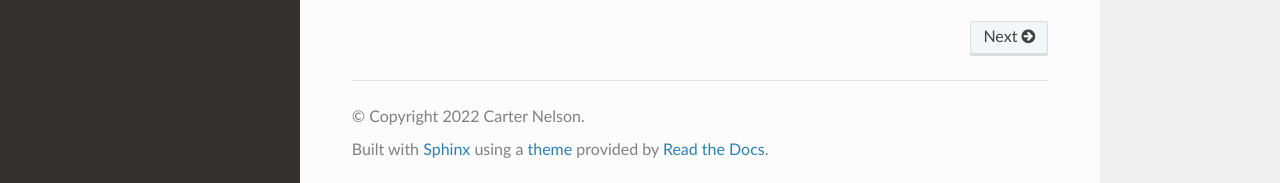
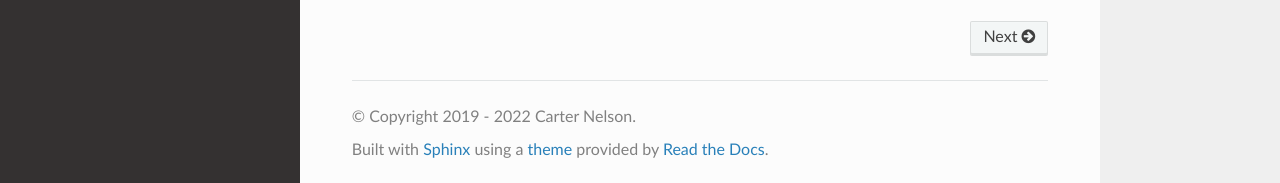
Before and after one commit to adafruit/Adafruit_CircuitPython_Gizmo, a Sphinx documentation site: the page built from docs/index.rst, in a window 1280 px wide and 900 px high, scrolled down 758 px. Shown: the part 714-897 px from the top of the window. Built offline with Sphinx 7.4.7 and the Read the Docs theme 2.0.0, drawn with Linux system fonts in a browser that asks for light colours; some of the changed lines change nothing that is shown.

Commit message:
Use year duration range for copyright attribution

```diff
--- a/docs/conf.py
+++ b/docs/conf.py
@@ -56,8 +56,14 @@
 
 # General information about the project.
 project = "Adafruit Gizmo Library"
+creation_year = "2019"
 current_year = str(datetime.datetime.now().year)
-copyright = current_year + " Carter Nelson"
+year_duration = (
+    current_year
+    if current_year == creation_year
+    else creation_year + " - " + current_year
+)
+copyright = year_duration + " Carter Nelson"
 author = "Carter Nelson"
 
 # The version info for the project you're documenting, acts as replacement for
```
